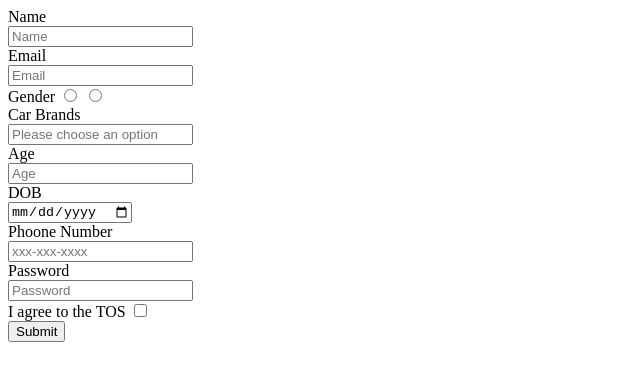
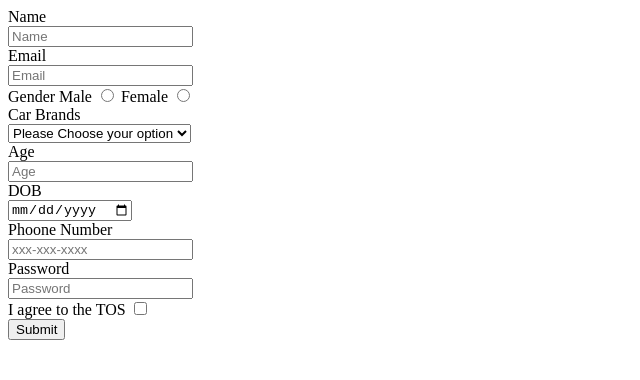
Before and after one commit to acciojob/signup-form-car-ashishmasi92, a website: page main.html in a window 1280 px wide. Shown: the whole page, without its empty margins (0-640 px from the left). Drawn offline with Linux system fonts and the light colour scheme.

Commit message:
created a submission

```diff
--- a/main.html
+++ b/main.html
@@ -13,12 +13,22 @@
 		<input type="text" name="name" id="name" placeholder="Name"><br>
 	<label for="email">Email</label><br>
 		<input type="Email" name="email" id="email" placeholder="Email"><br>
+
 	<label for="gender">Gender</label>
+	<label for="m">Male </label>
+		<input type="radio" name="gender" id="_m">
+	<label for="f">Female </label>
+		<input type="radio" name="gender" id="_f"><br>
 
-		<input type="radio" name="gender" id="_m">
-		<input type="radio" name="gender" id="_f"><br>
 	<label for="cars">Car Brands</label><br>
-		<input type="select" name="cars" id="cars" placeholder="Please choose an option"><br>
+	<select name="cars" id="cars">
+	<option value="">Please Choose your option</option>
+	<option  value="Volvo">Volvo</option>
+		<option value="Bmw">Bmw</option>
+</select><br>
+
+
+
 	<label for="age">Age</label><br>
 		<input type="number" name="age" id="age" placeholder="Age"><br>
 	<label for="dob">DOB</label><br>
```
